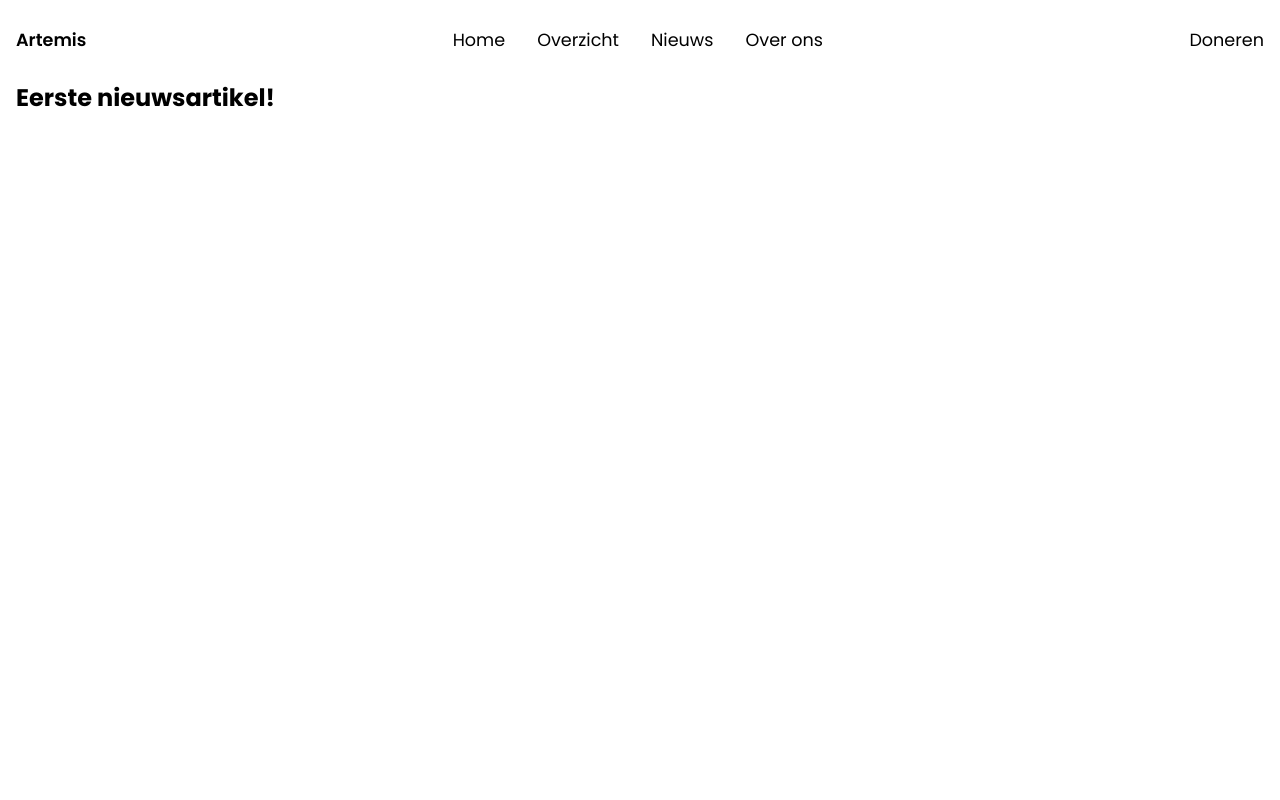
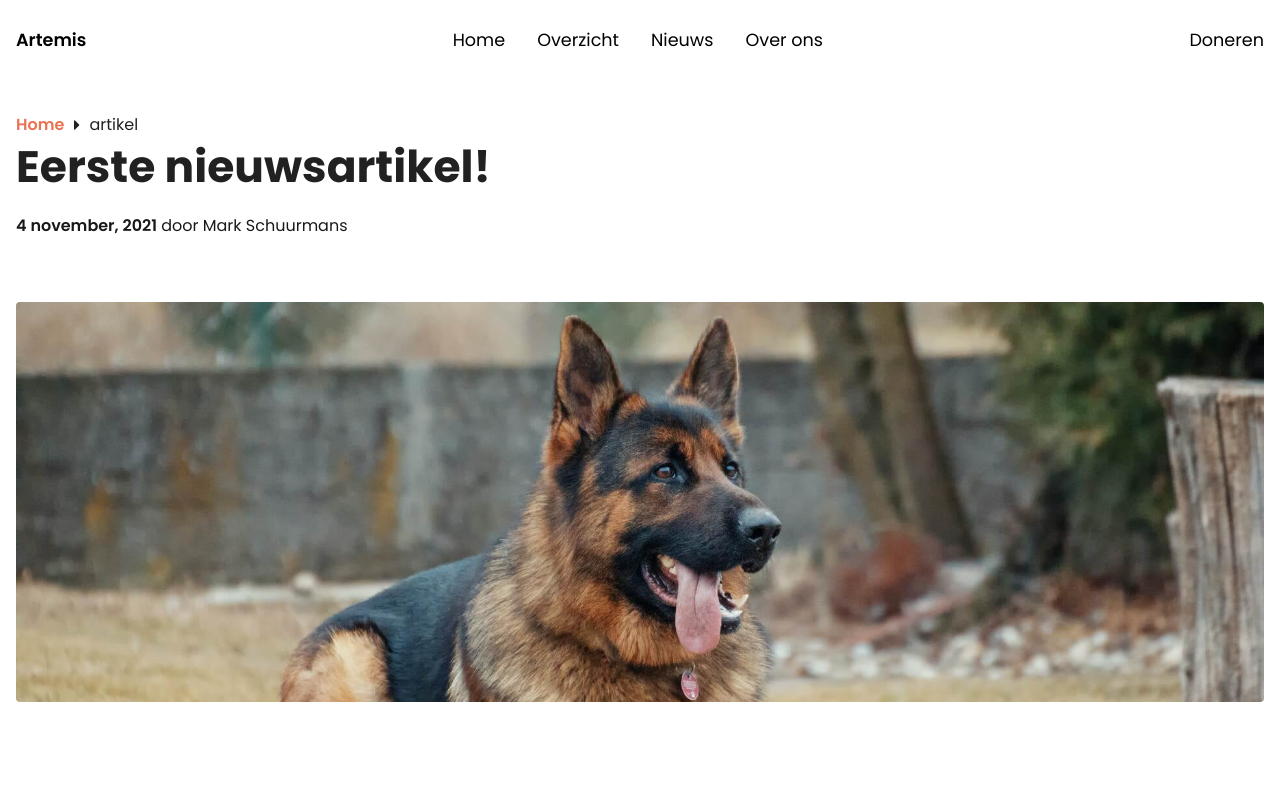
Before and after one commit to Markiesch/Artemis, a Vue app: page /nieuws/1 in a window 1280 px wide. Shown: the top 800 px of the page. Built offline with nearby package versions, Linux system fonts and the light colour scheme.

Commit message:
Added article view

```diff
--- a/src/views/Article.vue
+++ b/src/views/Article.vue
@@ -1,12 +1,23 @@
 <template>
-  <section v-if="article">
-    <h2>{{ article.title }}</h2>
-  </section>
+  <div v-if="article">
+    <Breadcrumbs label="artikel">
+      <template #default>{{ article.title }}</template>
+      <template #subtitle>
+        <p class="breadcrumbs--subtitle">
+          <span>{{ article.date }}</span> door <a href="">{{ article.author }}</a>
+        </p>
+      </template>
+    </Breadcrumbs>
+    <section class="article--section">
+      <img :src="`/assets/${article.image}`" alt="" />
+    </section>
+  </div>
 </template>
 
 <script setup lang="ts">
 import { useRoute, useRouter } from "vue-router";
 import { articles } from "../data/articles";
+import Breadcrumbs from "../components/Breadcrumbs.vue";
 
 const route = useRoute();
 const router = useRouter();
@@ -14,3 +25,26 @@ const router = useRouter();
 const article = articles.find((item) => item.id === +route.params.id);
 if (!article) router.push({ name: "404" });
 </script>
+
+<style lang="scss">
+.breadcrumbs--subtitle {
+  margin-top: 1.5rem;
+  opacity: 0.9;
+
+  span {
+    font-weight: 600;
+  }
+}
+
+.article--section {
+  padding-top: 2rem;
+
+  img {
+    width: 100%;
+    max-height: 25rem;
+    border-radius: 0.25rem;
+    object-fit: cover;
+    display: block;
+  }
+}
+</style>
```
